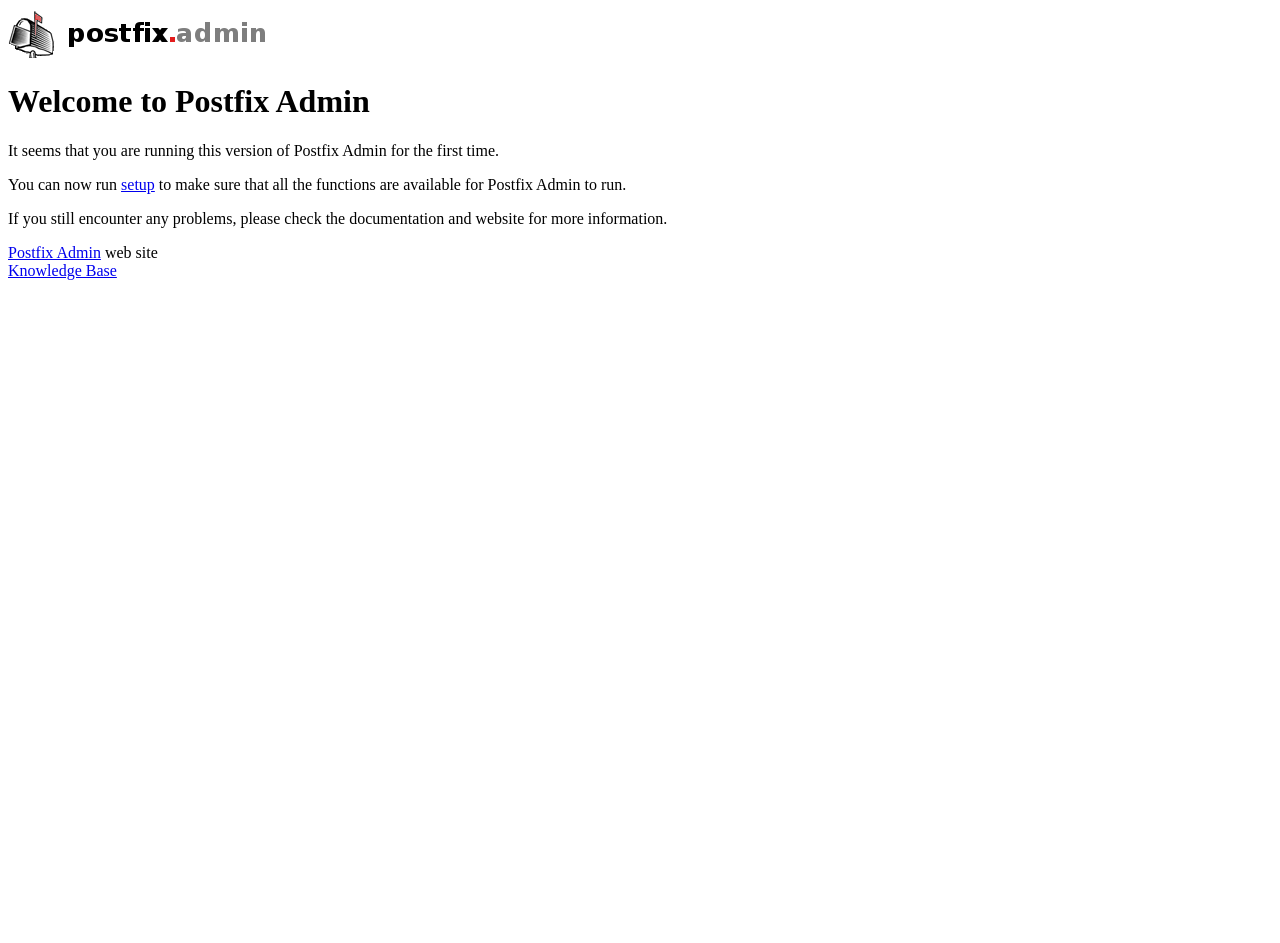
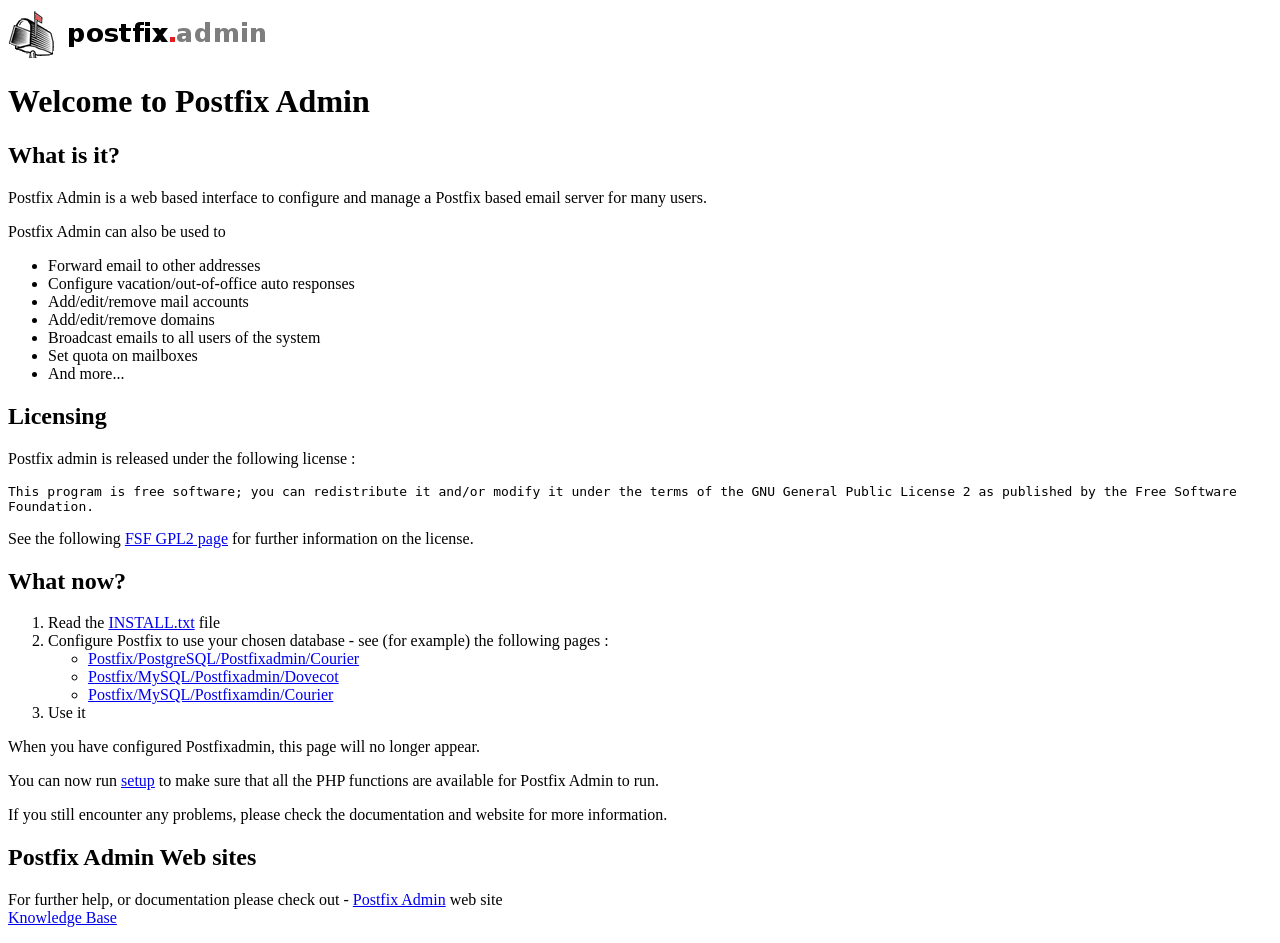
Before and after one commit to postfixadmin/postfixadmin, a PHP site: page / in a window 1280 px wide. Before the commit the page ends 280 px from the top, so only its background shows below. Run offline with PHP 8.4, Linux system fonts and the light colour scheme.

Commit message:
index.php: improved welcome documentation (hopefully)
git-svn-id: https://svn.code.sf.net/p/postfixadmin/code/trunk@75 a1433add-5e2c-0410-b055-b7f2511e0802

```diff
--- a/index.php
+++ b/index.php
@@ -22,9 +22,8 @@ if (!file_exists (realpath ("./setup.php")))
     header ("Location: login.php");
     exit;
 }
-else
-{
-    print <<< EOF
+?>
+
 <html>
     <head>
         <title>Welcome to Postfix Admin</title>
@@ -33,17 +32,51 @@ else
         <img id="login_header_logo" src="images/postbox.png" />
         <img id="login_header_logo2" src="images/postfixadmin2.png" />
         <h1>Welcome to Postfix Admin</h1>
-        It seems that you are running this version of Postfix Admin for the first time.<br />
-        <p />
-        You can now run <a href="setup.php">setup</a> to make sure that all the functions are available for Postfix Admin to run.<br />
-        <p />
-        If you still encounter any problems, please check the documentation and website for more information.
-        <p />
-        <p />
+        <h2>What is it?</h2>
+        <p>Postfix Admin is a web based interface to configure and manage a Postfix based email server for many users.</p>
+        <p>Postfix Admin can also be used to </p>
+        <ul>
+            <li>Forward email to other addresses</li>
+            <li>Configure vacation/out-of-office auto responses</li>
+            <li>Add/edit/remove mail accounts</li>
+            <li>Add/edit/remove domains</li>
+            <li>Broadcast emails to all users of the system</li>
+            <li>Set quota on mailboxes</li>
+            <li>And more...</li>
+        </ul>
+
+        <h2>Licensing</h2>
+        <p>Postfix admin is released under the following license :</p>
+
+        <code>
+        This program is free software; you can redistribute it and/or modify
+        it under the terms of the GNU General Public License 2 as published by
+        the Free Software Foundation.
+        </code>
+
+        <p>See the following <a href="http://www.fsf.org/licenses/gpl-2.0.txt">FSF GPL2 page</a> for further information on the license.</p>
+
+        <h2>What now?</h2>
+
+        <ol>
+            <li>Read the <a href='INSTALL.TXT'>INSTALL.txt</a> file</li>
+            <li>Configure Postfix to use your chosen database - see (for example) the following pages :
+            <ul>
+                <li><a href="http://codepoets.co.uk/docs/postfix_postgresql_postfixadmin_courier_howto">Postfix/PostgreSQL/Postfixadmin/Courier</a></li>
+                <li><a href="http://bliki.rimuhosting.com/space/knowledgebase/linux/mail/postfixadmin+on+debian+sarge">Postfix/MySQL/Postfixadmin/Dovecot</a></li>
+                <li><a href="http://gentoo-wiki.com/HOWTO_Setup_a_Virtual_Postfix/Courier_Mail_System_with_PostfixAdmin">Postfix/MySQL/Postfixamdin/Courier</a></li>
+            </ul>
+            <li>Use it</li>
+        </ol>
+
+        <p>When you have configured Postfixadmin, this page will no longer appear.</p>
+        <p>You can now run <a href="setup.php">setup</a> to make sure that all the PHP functions are available for Postfix Admin to run.<br />
+        <p> If you still encounter any problems, please check the documentation and website for more information.</p>
+        <h2>Postfix Admin Web sites</h2>
+        <p>For further help, or documentation please check out -
         <a href="http://postfixadmin.org">Postfix Admin</a> web site<br />
         <a href="http://sourceforge.net/forum/forum.php?forum_id=676076">Knowledge Base</a>
+        </p>
+        </p>
     </body>
 </html>
-EOF;
-}
-?>
```
